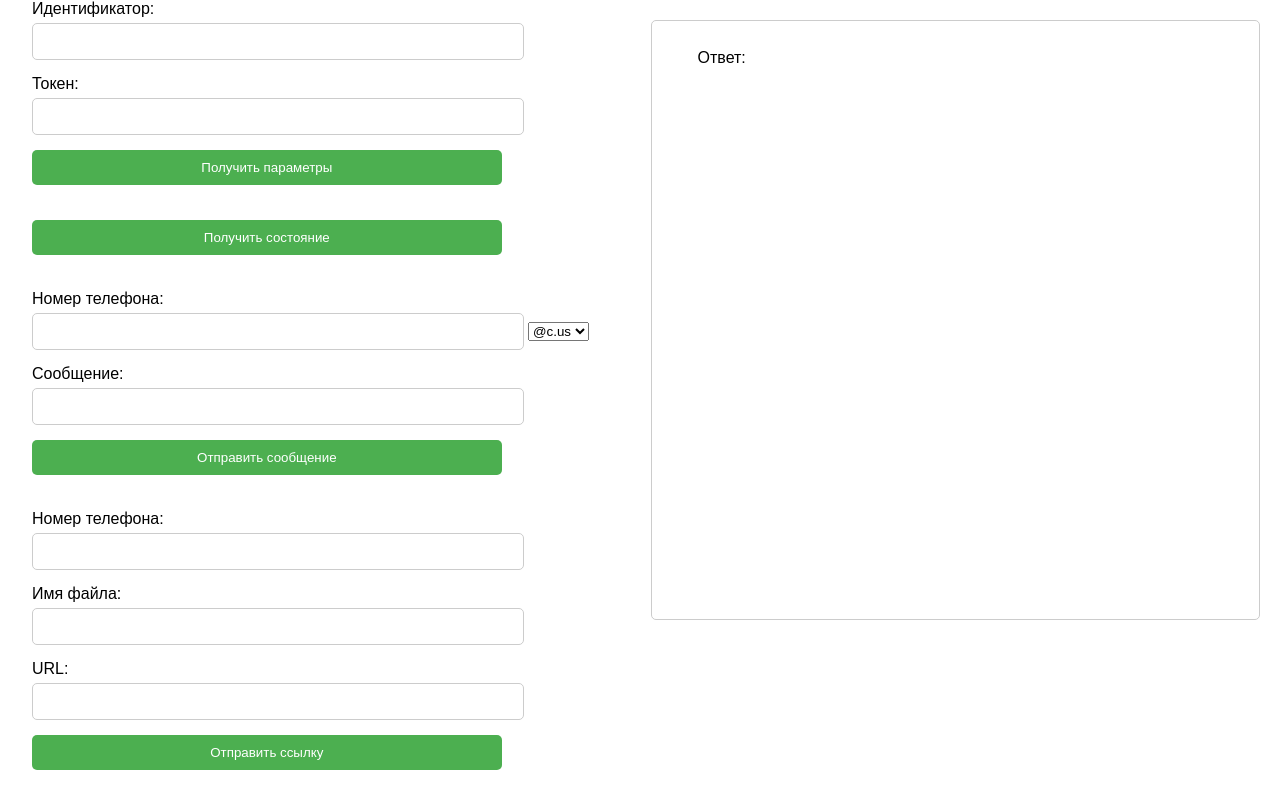
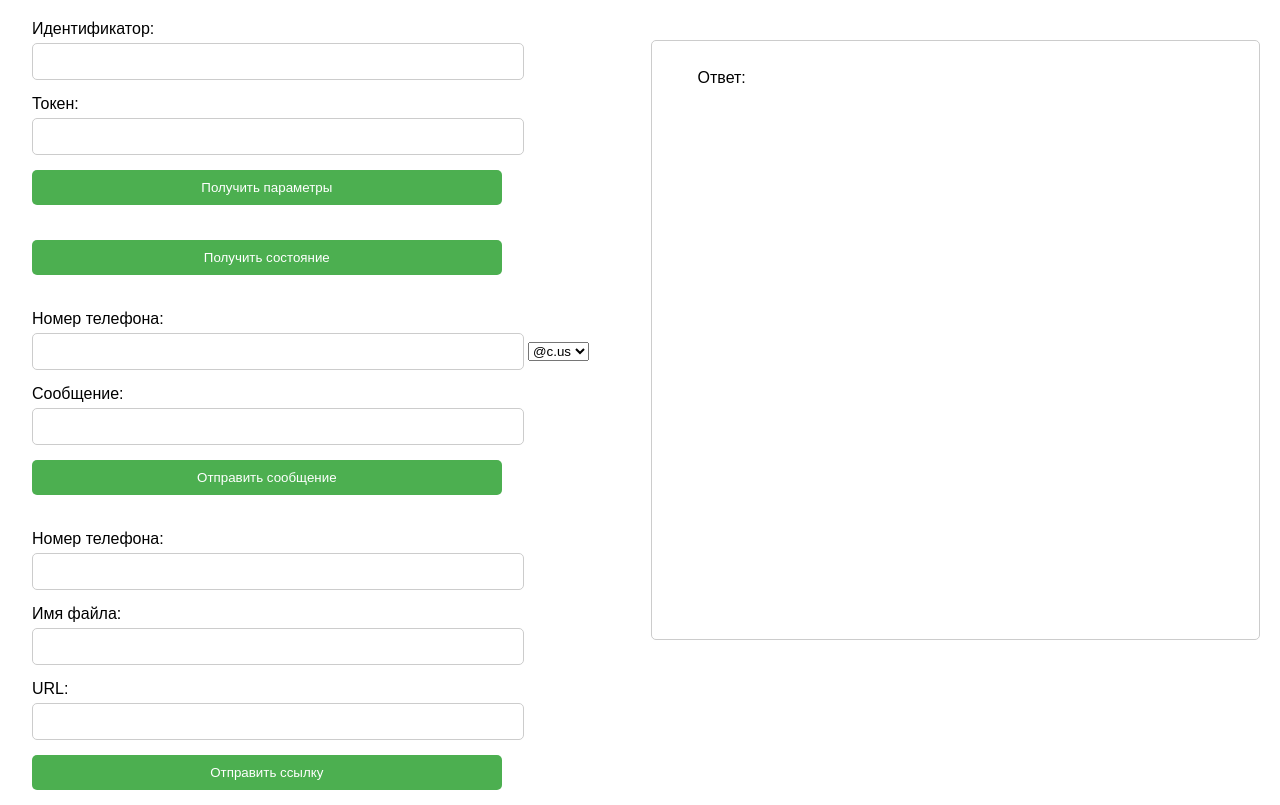
Before and after one commit to almazio/green-api-test, a plain HTML site: page index.html in a window 1280 px wide. Drawn offline with Linux system fonts and the light colour scheme.

Commit message:
Update index.html

```diff
--- a/index.html
+++ b/index.html
@@ -8,7 +8,8 @@
         body {
             font-family: sans-serif;
             margin: 0;
-            padding: 0;
+            padding-top: 20px;
+            padding-bottom: 20px;
         }
 
         .container {
```
